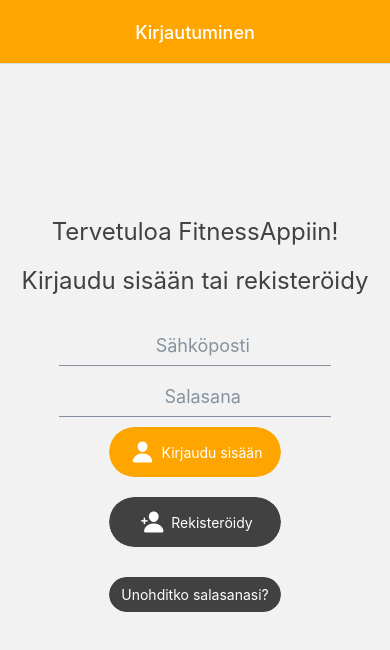
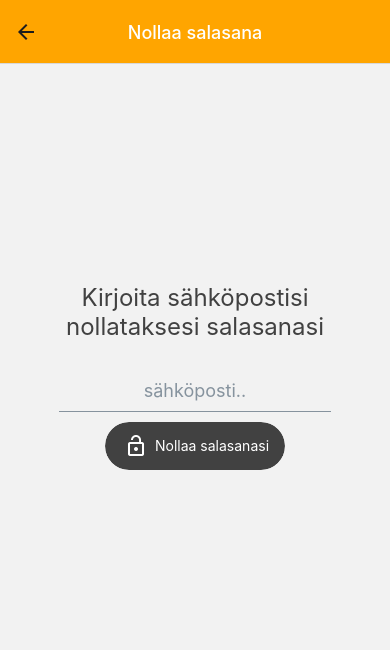
Before and after one commit to unofficialnikke/FitnessApp, a React Native app: screen /ResetPassword in a window 390 px wide. Shown: the top 650 px of the page. Built offline with nearby package versions, Linux system fonts and the light colour scheme; no server answers; what react-native-calendars would draw is missing.

Commit message:
added component for password reset

```diff
--- a/components/LoginPage.tsx
+++ b/components/LoginPage.tsx
@@ -7,9 +7,7 @@
 
 export default function LoginPage({ navigation }) {
     const [email, setEmail] = useState("")
-    const [emailReset, setEmailReset] = useState("")
     const [password, setPassword] = useState("")
-    const [visible, setVisible] = useState(false)
 
     const handleLogin = async () => {
         try {
@@ -21,30 +19,6 @@
         } catch (error) {
             Alert.alert("Virhe", "Virheellinen sähköposti tai salasana")
         }
-    }
-    const resetPassword = async () => {
-        try {
-            if (emailReset) {
-                await sendPasswordResetEmail(auth, emailReset)
-                console.log("Password reset email sent succesfully")
-                Alert.alert("Onnistui", "Sähköpostiisi lähetettiin linkki salasanan nollaamista varten")
-                setEmailReset("")
-                setVisible(false)
-            } else {
-                Alert.alert("Varoitus", "Sähköpostikenttä ei voi olla tyhjä")
-            }
-        } catch (error) {
-            Alert.alert("Varoitus", "Anna kelvollien sähköposti")
-        }
-    }
-
-    const openReset = () => {
-        if (!visible) {
-            setVisible(true)
-        } else {
-            setVisible(false)
-        }
-
     }
 
     return (
@@ -113,37 +87,9 @@
                     type="solid"
                     color="#414141"
                     onPress={() => {
-                        openReset()
+                        navigation.navigate("ResetPassword")
                     }}
                 />
-            </View>
-            <View style={styles.resetView}>
-                {visible && (
-                    <View style={{ marginTop: 20 }}>
-                        <Text style={styles.resetText}>Kirjoita sähköpostisi nollataksesi salasanasi</Text>
-                        <Input
-                            style={styles.input}
-                            placeholder="sähköpostisi.."
-                            value={emailReset}
-                            autoCapitalize="none"
-                            keyboardType="email-address"
-                            onChangeText={(t) => {
-                                setEmailReset(t)
-                            }}
-                        />
-                        <View style={styles.resetChip}>
-                            <Chip
-                                title="Nollaa salasanasi"
-                                size="md"
-                                type="solid"
-                                color="orange"
-                                onPress={() => {
-                                    resetPassword()
-                                }}
-                            />
-                        </View>
-                    </View>
-                )}
             </View>
         </KeyboardAvoidingView>
     )
--- /dev/null
+++ b/components/ResetPassword.tsx
@@ -0,0 +1,63 @@
+import { Alert, KeyboardAvoidingView, Platform, View } from "react-native";
+import { styles } from "../styles/LoginStyle";
+import { useState } from 'react';
+import { sendPasswordResetEmail } from 'firebase/auth';
+import { auth } from '../config/firebaseConfig';
+import { Chip, Input, Text } from '@rneui/themed';
+
+export default function ResetPassword({ navigation }) {
+    const [email, setEmail] = useState("")
+
+    const resetPassword = async () => {
+        try {
+            if (email) {
+                await sendPasswordResetEmail(auth, email)
+                console.log("Password reset email sent succesfully")
+                Alert.alert("Onnistui!", "Sähköpostiisi lähetettiin linkki salasanan nollaamista varten")
+                setEmail("")
+            } else {
+                Alert.alert("Varoitus", "Sähköpostikenttä ei voi olla tyhjä")
+            }
+        } catch (error) {
+            Alert.alert("Varoitus", "Anna kelvollien sähköposti")
+        }
+    }
+
+    return (
+
+        <KeyboardAvoidingView
+            behavior={Platform.OS === "ios" ? "padding" : "height"}
+            style={styles.container}
+        >
+            <View style={styles.innerContainer}>
+                <Text style={styles.loginText}>Kirjoita sähköpostisi nollataksesi salasanasi</Text>
+                <Input
+                    style={styles.input}
+                    placeholder="sähköposti.."
+                    value={email}
+                    autoCapitalize="none"
+                    keyboardType="email-address"
+                    onChangeText={(t) => {
+                        setEmail(t)
+                    }}
+                />
+            </View>
+            <View style={styles.resetChip}>
+                <Chip
+                    title="Nollaa salasanasi"
+                    size="lg"
+                    type="solid"
+                    color="#414141"
+                    onPress={() => {
+                        resetPassword()
+                    }}
+                    icon={{
+                        name: "lock-open",
+                        color: "white",
+                        type: "material"
+                    }}
+                />
+            </View>
+        </KeyboardAvoidingView>
+    )
+}
--- a/components/StackNavi.tsx
+++ b/components/StackNavi.tsx
@@ -10,6 +10,7 @@
 import RegistrationPage from './RegigstrationPage';
 import EditTrainingList from './EditTrainingList';
 import UserPage from './UserPage';
+import ResetPassword from './ResetPassword';
 
 const Stack = createStackNavigator();
 
@@ -58,6 +59,12 @@
                     headerTitleStyle: { color: "white" },
                     headerTitleAlign: "center"
                 }} />
+                <Stack.Screen name="ResetPassword" component={ResetPassword} options={{
+                    title: "Nollaa salasana",
+                    headerStyle: { backgroundColor: "orange" },
+                    headerTitleStyle: { color: "white" },
+                    headerTitleAlign: "center"
+                }} />
             </Stack.Navigator>
         </NavigationContainer>
     );
--- a/styles/LoginStyle.tsx
+++ b/styles/LoginStyle.tsx
@@ -2,7 +2,7 @@
 
 export const styles = StyleSheet.create({
     container: {
-        flex: 0.9,
+        flex: 0.80,
         justifyContent: 'center',
         alignItems: 'center',
     },
@@ -11,7 +11,7 @@
     },
     input: {
         textAlign: "center",
-
+        width: "75%"
     },
     innerContainer: {
         justifyContent: 'center',
@@ -35,9 +35,6 @@
         fontSize: 16,
         width: "80%"
     },
-    resetView: {
-        width: "75%"
-    },
     resetText: {
         textAlign: "center",
         fontSize: 16,
@@ -45,6 +42,11 @@
     },
     resetChip: {
         flexDirection: "row",
-        justifyContent: "center"
+        justifyContent: "center",
+    },
+    resetView: {
+        fontSize: 24,
+        marginBottom: 30,
+        color: "#414141",
     }
 })
```
